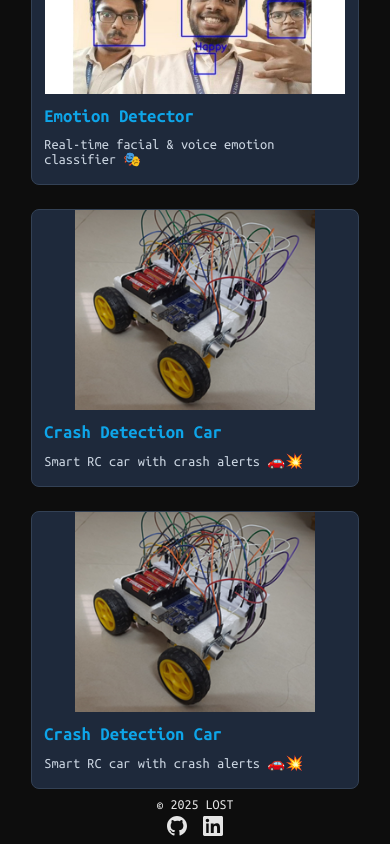
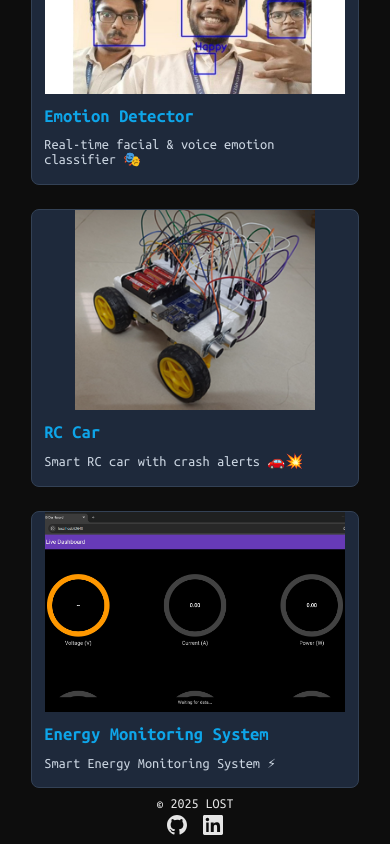
Before and after one commit to LostLuinor/lost-website, a SvelteKit app: page /projects in a window 390 px wide. Shown: the part 555-1399 px from the top of the page. Built offline with nearby package versions, Linux system fonts and the light colour scheme.

Commit message:
Updated Projects (Responsive)

```diff
--- a/src/lib/ProjectCard.svelte
+++ b/src/lib/ProjectCard.svelte
@@ -124,18 +124,29 @@
         padding: 2rem;
         border-radius: 12px;
         width: 75%;
-        max-width: 600px;
+        max-width: 70%;
         max-height: 90vh;
         overflow-y: auto;
         box-shadow: 0 8px 32px 0 rgba(14, 165, 233, 0.15);
+        box-sizing: border-box;
     }
-    .modal img  {
-    display: block;
-    margin-left: auto;
-    margin-right: auto;
-    height: 350px;
-    object-fit: cover;
-}
+    .modal img {
+        display: block;
+        margin-left: auto;
+        margin-right: auto;
+        max-width: 500px;
+        max-height: 50vh;
+        object-fit: cover;
+    }
+
+    /* For small screens */
+    @media (max-width: 600px) {
+        .modal img {
+            width: 100%;
+            max-width: 90vw;
+            max-height: 30vh;
+        }
+    }
     .modal h2 a {
         color: #0ea5e9;
         text-decoration: none;
@@ -160,4 +171,9 @@
     .close:hover {
         background: #475569;
     }
+    /* For Firefox */
+    .modal {
+        scrollbar-width: thin;
+        scrollbar-color: #334155 #1e293b;
+    }
 </style>
--- a/src/routes/projects/+page.svelte
+++ b/src/routes/projects/+page.svelte
@@ -17,18 +17,18 @@
 			githubUrl: 'https://github.com/yourname/emotion-detector'
 		},
 		{
-			title: 'Crash Detection Car',
+			title: 'RC Car',
 			description: 'Smart RC car with crash alerts 🚗💥',
 			fullDescription: 'An Arduino-powered RC car that detects crashes using a gyroscope, UV sensor, and gas sensor. Sends SMS alerts with GPS coordinates using A7670C.',
 			imageUrl: '/images/rccar.png',
 			githubUrl: 'https://github.com/yourname/crash-car'
 		},
 		{
-			title: 'Crash Detection Car',
-			description: 'Smart RC car with crash alerts 🚗💥',
-			fullDescription: 'An Arduino-powered RC car that detects crashes using a gyroscope, UV sensor, and gas sensor. Sends SMS alerts with GPS coordinates using A7670C.',
-			imageUrl: '/images/rccar.png',
-			githubUrl: 'https://github.com/yourname/crash-car'
+			title: 'Energy Monitoring System',
+			description: 'Smart Energy Monitoring System ⚡',
+			fullDescription: 'This project implements an IoT-based Smart Energy Monitoring System designed to monitor electrical parameters such as voltage, current, power, energy consumption, frequency, and power factor in real-time. The system leverages the ESP8266 Wi-Fi module and the PZEM-004T energy sensor to collect data from a connected load (e.g., a household bulb). The data is transmitted via WebSocket to a Flutter-based mobile/web application for real-time visualization and a Python script for data logging into a CSV file for historical analysis. This solution is cost-effective, scalable, and suitable for smart home or small-scale industrial energy monitoring.',
+			imageUrl: '/images/energy.png',
+			githubUrl: 'https://github.com/LostLuinor/IoT-Based-Smart-Energy-Monitoring-System'
 		}
 	];
 </script>
```
Also changed, not shown: static/images/energy.png (added).
